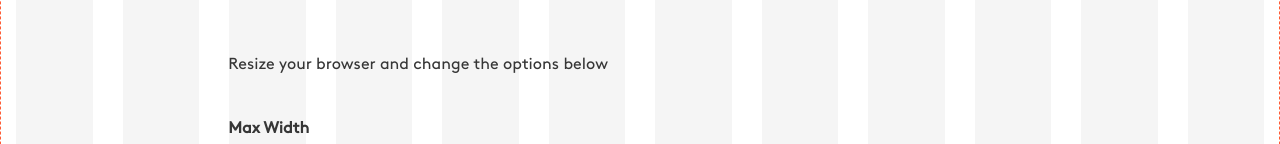
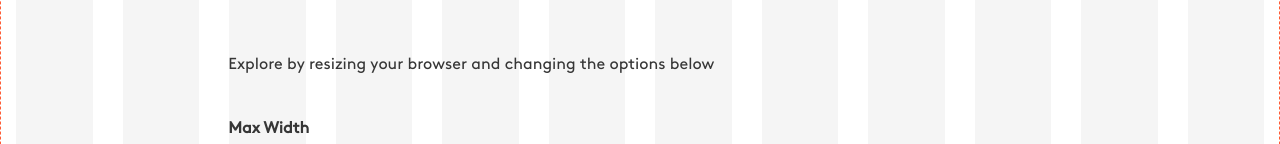
Before and after one commit to calek-dot-co/calek-co-tools, a plain HTML site: page grid.html in a window 1280 px wide. Shown: the part 314-458 px from the top of the page. Drawn offline with Linux system fonts and the light colour scheme.

Commit message:
Update grid.html

```diff
--- a/grid.html
+++ b/grid.html
@@ -54,7 +54,7 @@
       <!-- Prompt -->
       <div class="row ontop">
         <div class="col-target col-sm-10 col-sm-offset-2">
-          <p class="button-label">Resize your browser and change the options below</p>
+          <p class="button-label">Explore by resizing your browser and changing the options below</p>
         </div>
       </div>
 
```
